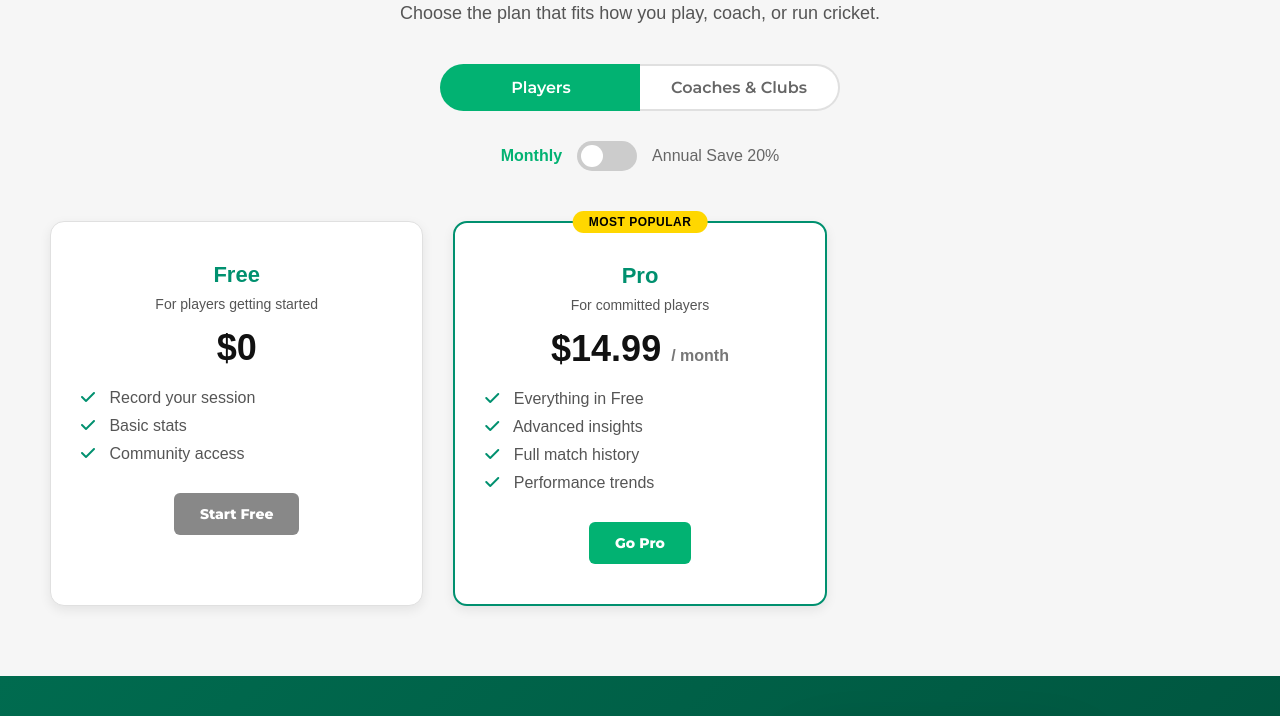
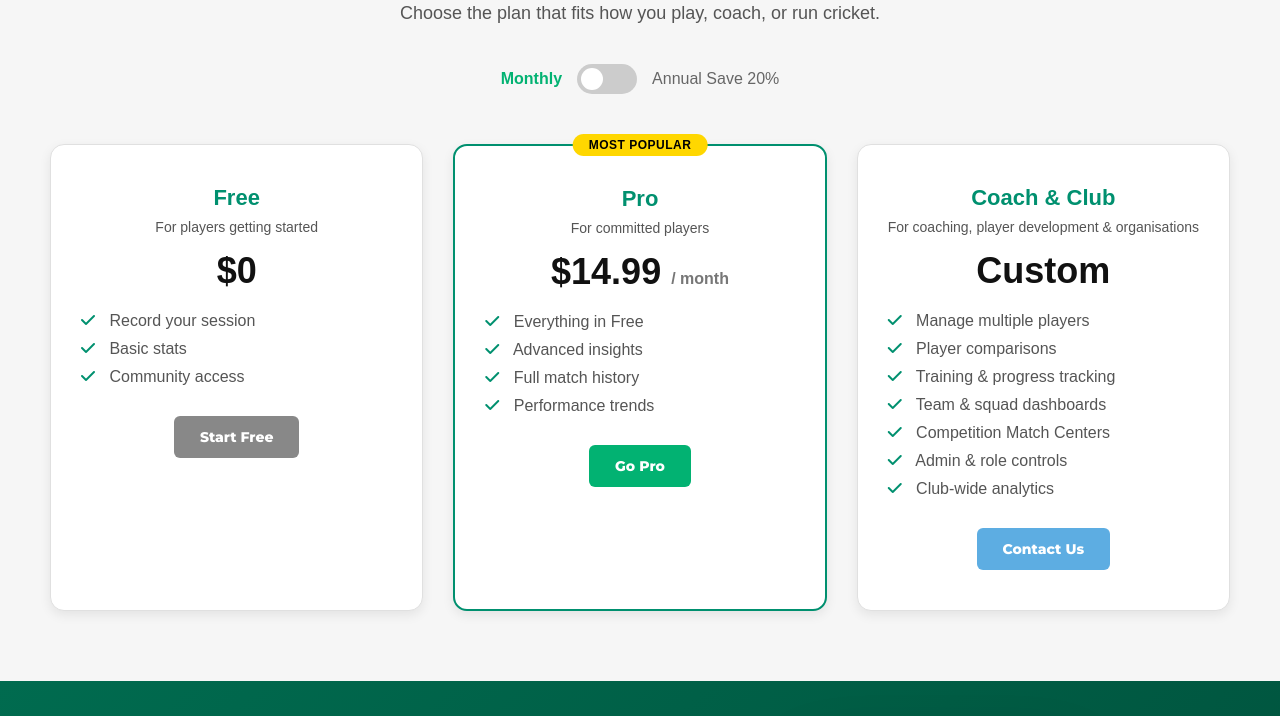
Before and after one commit to ntkhoi/matcha_website, a plain HTML site: page index.html in a window 1280 px wide. Shown: the part 3850-4566 px from the top of the page. Drawn offline with Linux system fonts and the light colour scheme.

Commit message:
Update index.html

```diff
--- a/index.html
+++ b/index.html
@@ -341,12 +341,6 @@
     <h1>Pricing</h1>
     <p class="subtext">Choose the plan that fits how you play, coach, or run cricket.</p>
 
-    <!-- User Type Tabs -->
-    <div class="pricing-tabs">
-      <button class="pricing-tab active" data-tab="players">Players</button>
-      <button class="pricing-tab" data-tab="coaches">Coaches & Clubs</button>
-    </div>
-
     <!-- Billing Toggle -->
     <div class="billing-toggle">
       <span class="billing-option active" data-billing="monthly">Monthly</span>
@@ -401,7 +395,7 @@
           <li><i class="fa-solid fa-check"></i> Admin & role controls</li>
           <li><i class="fa-solid fa-check"></i> Club-wide analytics</li>
         </ul>
-        <a class="btn btn-coach" href="joincommunity.html">Contact Us</a>
+        <a class="btn btn-coach footer-contact-link" href="#CONTACT">Contact Us</a>
       </div>
     </div>
   </section>
@@ -444,7 +438,7 @@
         <div class="phone-frame">
           <div class="phone-notch"></div>
           <div class="phone-screen-img">
-            <img src="assets/session-statss.png" alt="Matcha App - Session Analysis Stats" />
+            <img src="assets/Download-Section.jpg" alt="Matcha App - Session Analysis Stats" />
           </div>
         </div>
         <div class="phone-glow"></div>
```
